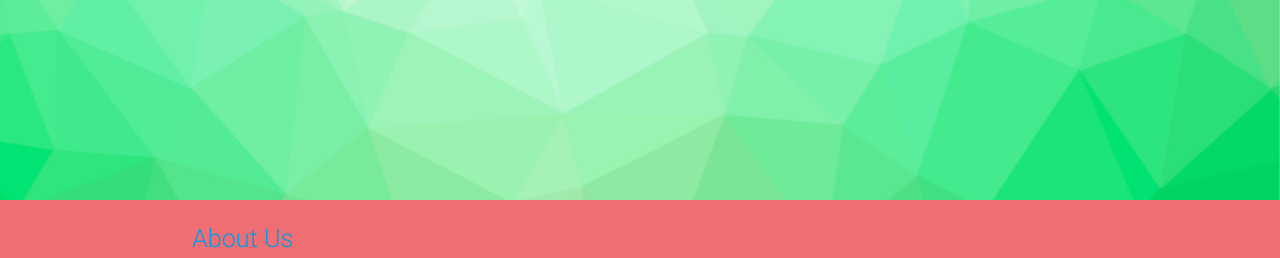
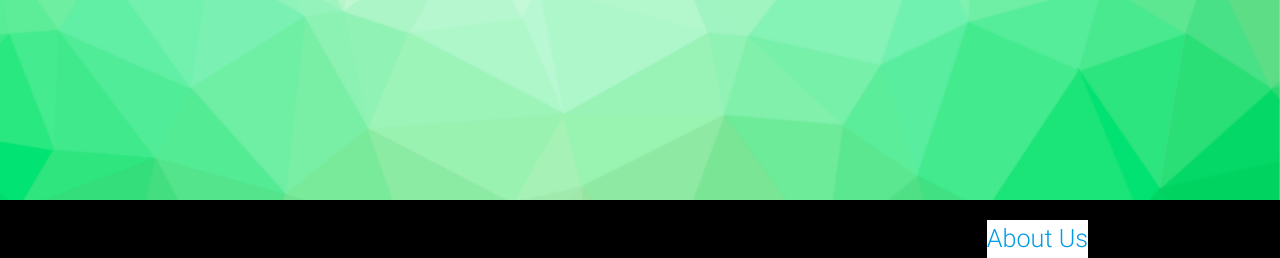
Before and after one commit to TyreseLake/RaterGator, a Flask app: page /about in a window 1280 px wide. Shown: the part 542-800 px from the top of the page. Run offline with Flask 2, Linux system fonts and the light colour scheme; some web fonts are replaced.

Commit message:
project about us page

```diff
--- a/templates/layout.html
+++ b/templates/layout.html
@@ -75,9 +75,9 @@
       <div style="display: flex; flex-direction: column; flex: 1;">
         {% block content %}{% endblock %}
       </div>
-      <footer class="page-footer">
+      <footer class="black page-footer">
           <div class="container">
-            <a class="flow-text" href="/about">About Us</a>
+            <a class="flow-text white right" href="/about">About Us</a>
           </div>
       </footer>
     </div>
```
